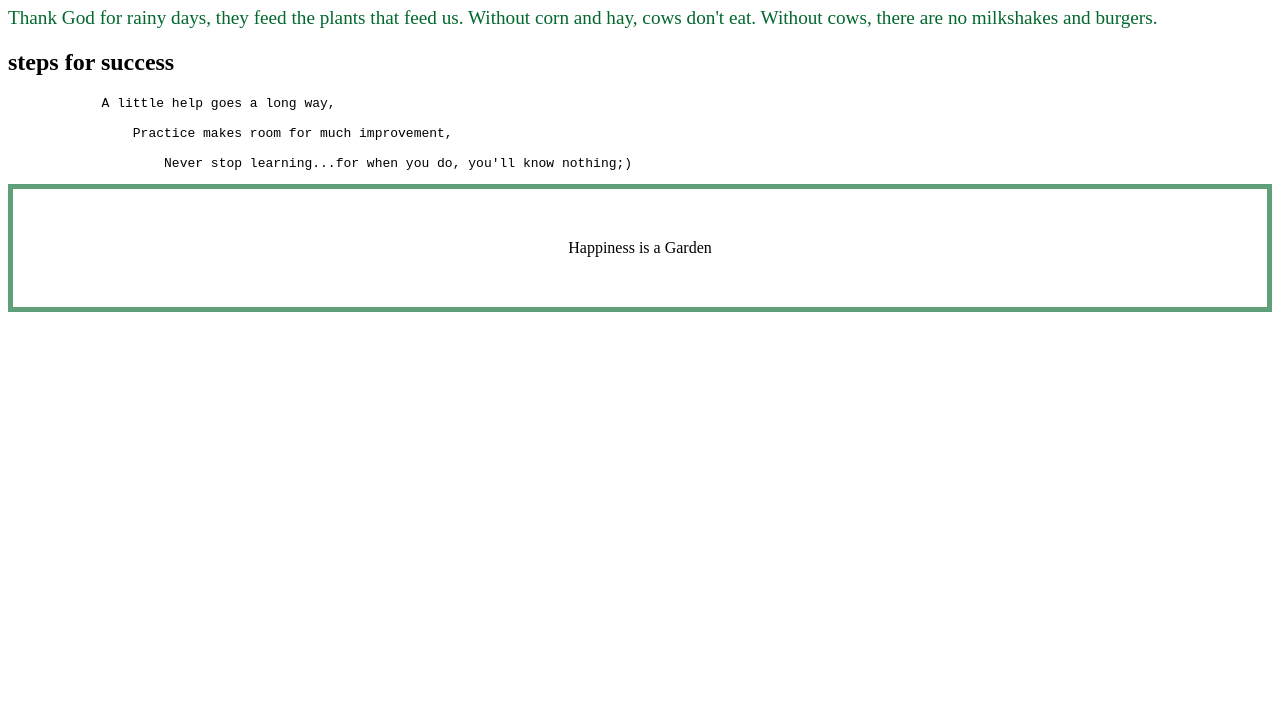
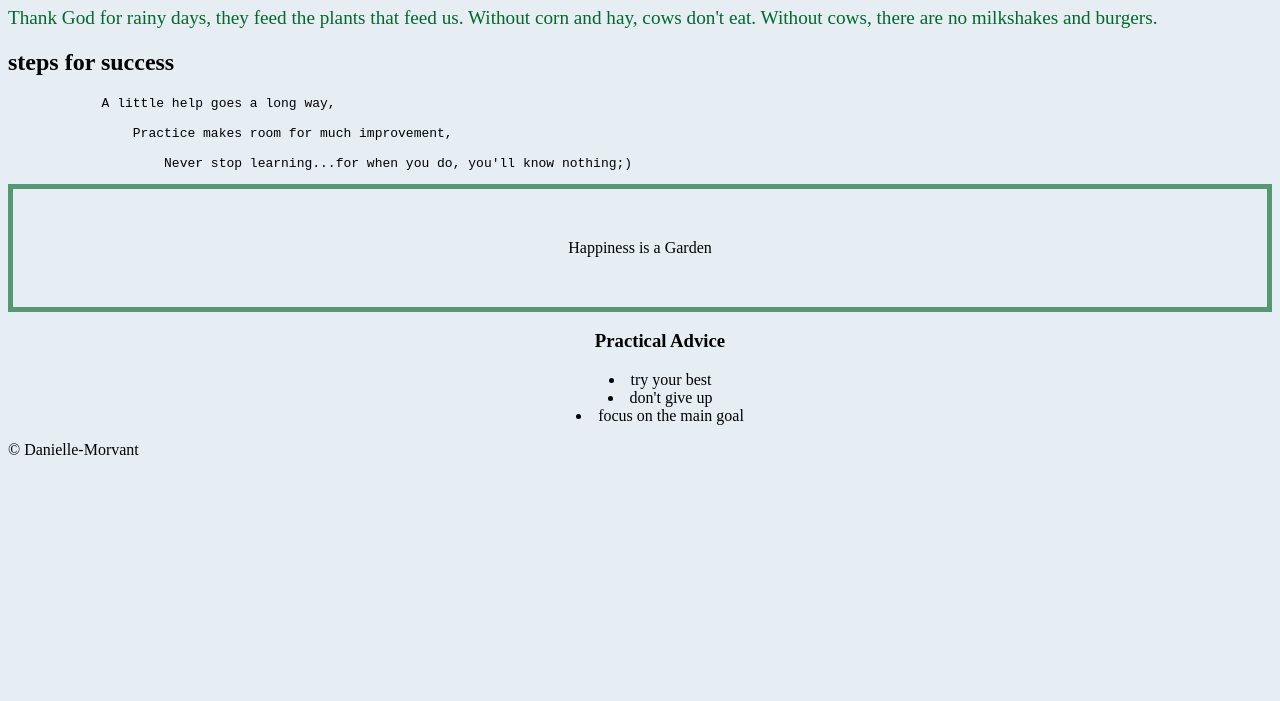
Before and after one commit to Morvant-Codex-Projects/html-elements-structure, a plain HTML site: page index.html in a window 1280 px wide. Shown: the part 99-800 px from the top of the page. Drawn offline with Linux system fonts and the light colour scheme.

Commit message:
added content to footer and 3rd section

```diff
--- a/index.html
+++ b/index.html
@@ -1,20 +1,24 @@
 <!DOCTYPE html>
 <html lang="en">
+  <style>
+    html {
+      background-color: rgba(167, 196, 212, 0.274);
+    }
+  </style>
   <head>
     <nav>
       <a href="resources.html">resources</a>
-      <a href="markdowwn-syntax.html">markdowwn-syntax</a>
       <a href="style.css"></a>
     </nav>
     <meta charset="UTF-8" />
     <meta name="viewport" content="width=device-width, initial-scale=1.0" />
     <title>Markdown Help</title>
-    <h1 style="text-align: center;">PRE tags and BOX model help</h1>
+    <h1 style="text-align: center">PRE tags and BOX model help</h1>
   </head>
   <body>
     <main></main>
     <h2></h2>
-    <p style="font-size: larger; color: rgb(2, 104, 45);">
+    <p style="font-size: larger; color: rgb(2, 104, 45)">
       Thank God for rainy days, they feed the plants that feed us. Without corn
       and hay, cows don't eat. Without cows, there are no milkshakes and
       burgers.
@@ -45,7 +49,14 @@
         Happiness is a Garden
       </div>
     </section>
-    <section></section>
-    <footer></footer>
+    <section>
+      <ul style="text-align: center; list-style: inside">
+        <h3>Practical Advice</h3>
+        <li>try your best</li>
+        <li>don't give up</li>
+        <li>focus on the main goal</li>
+      </ul>
+    </section>
+    <footer>&copy; Danielle-Morvant</footer>
   </body>
 </html>
```
